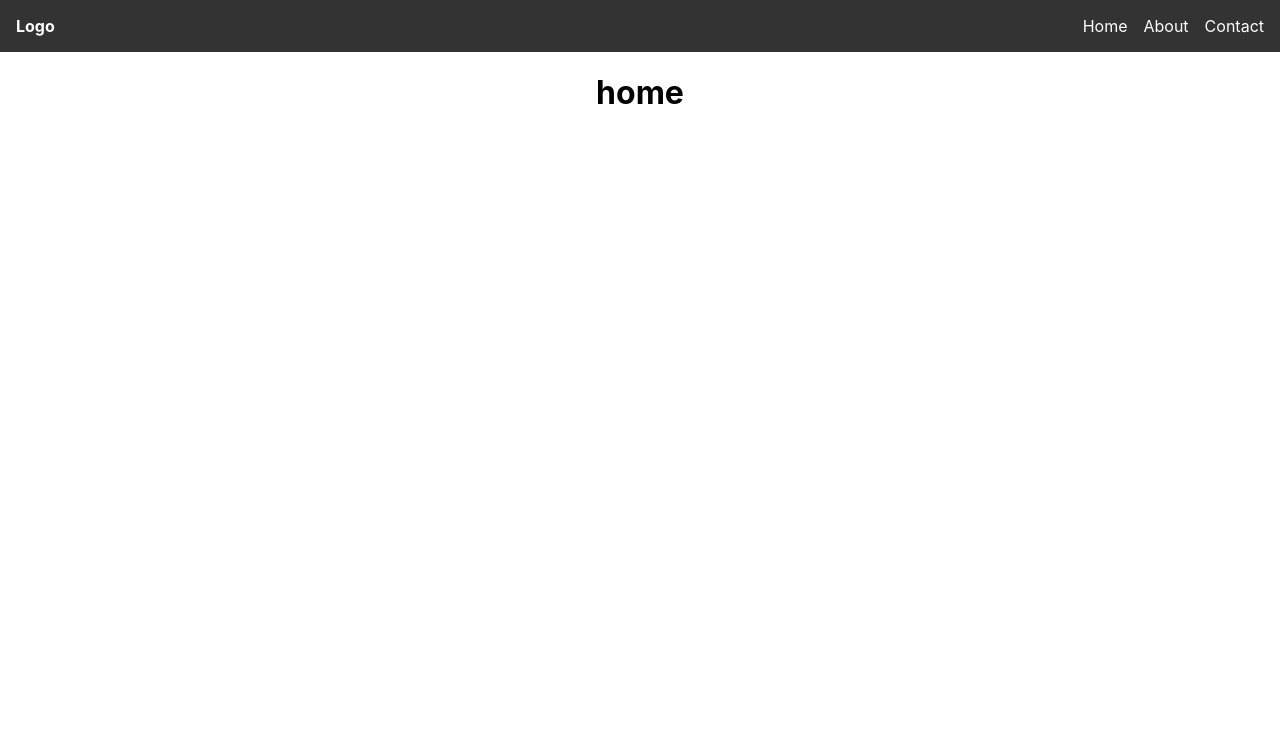
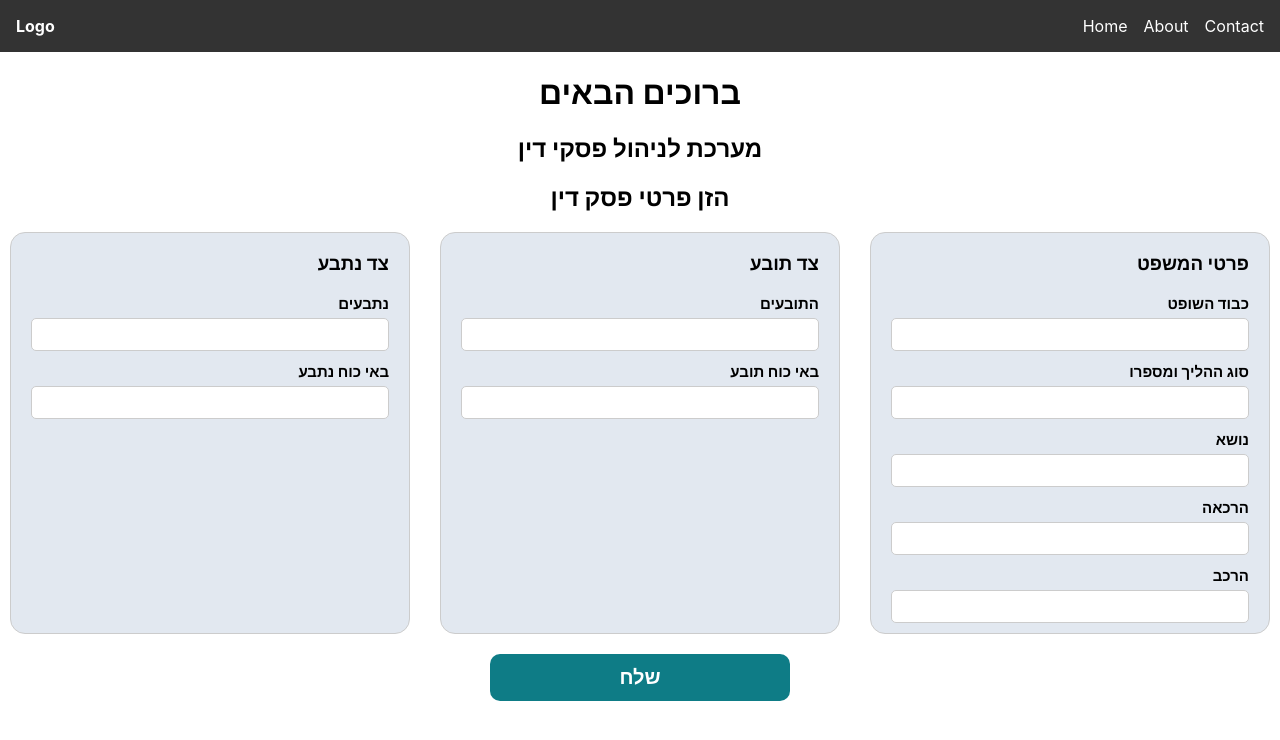
Before and after one commit to tomerda3/Judgment_System, a React (Create React App) app: page / in a window 1280 px wide. Shown: the top 740 px of the page. Built offline with nearby package versions, Linux system fonts and the light colour scheme.

Commit message:
home screen

```diff
--- a/src/App.css
+++ b/src/App.css
@@ -1,38 +1,54 @@
-.App {
+.headerContainer {
   text-align: center;
 }
 
-.App-logo {
-  height: 40vmin;
-  pointer-events: none;
+.formSection {
+  text-align: right;
+  margin-top: 20px;
+  margin-bottom: 20px;
 }
 
-@media (prefers-reduced-motion: no-preference) {
-  .App-logo {
-    animation: App-logo-spin infinite 20s linear;
-  }
+.mainFormContainer {
+  display: grid;
+  grid-template-columns: repeat(3, 1fr); /* Adjust as needed */
+  gap: 30px; /* Adjust gap between divs as needed */
 }
 
-.App-header {
-  background-color: #282c34;
-  min-height: 100vh;
-  display: flex;
-  flex-direction: column;
-  align-items: center;
-  justify-content: center;
-  font-size: calc(10px + 2vmin);
-  color: white;
+.innerFormContainer {
+  background-color: #e2e8f0;
+  padding-left: 20px;
+  padding-right: 20px;
+  box-sizing: border-box; /* Include padding and border in the width */
+  border-radius: 15px; /* Set border radius for rounded corners */
+  border: 1px solid #ccc; /* Add border for better appearance */
 }
 
-.App-link {
-  color: #61dafb;
+.lableStyle {
+  font-size: 15px;
+  font-weight: bold;
 }
 
-@keyframes App-logo-spin {
-  from {
-    transform: rotate(0deg);
-  }
-  to {
-    transform: rotate(360deg);
-  }
+.input-field {
+  width: 100%; /* Set the width to 100% */
+  padding: 8px; /* Add padding for better appearance */
+  box-sizing: border-box; /* Include padding and border in the width */
+  direction: rtl;
+  margin-bottom: 10px;
+  margin-top: 5px;
+  border-radius: 5px; /* Set border radius for rounded corners */
+  border: 1px solid #ccc; /* Add border for better appearance */
 }
+
+.submit-button {
+  background-color: #0e7c86; /* Set background color to green */
+  color: white; /* Set text color to white */
+  font-size: 20px; /* Set font size to be larger */
+  font-weight: bold; /* Set font weight to bold */
+  padding: 12px 20px; /* Add padding for better appearance */
+  border: none; /* Remove border */
+  border-radius: 10px; /* Add rounded corners */
+  cursor: pointer; /* Add pointer cursor on hover */
+  display: block; /* Make it a block element */
+  margin: 0 auto; /* Center horizontally */
+  width: 300px;
+}
--- a/src/screens/HomeScreen.js
+++ b/src/screens/HomeScreen.js
@@ -1,11 +1,155 @@
-import React from "react";
+import React, { useState } from "react";
 import Navbar from "../components/NavBar";
 
 function HomeScreen() {
+  const [name, setName] = useState("");
+  const [message, setMessage] = useState("");
+  const [procedureAndNumber, setProcedureAndNumber] = useState("");
+  const [subject, setSubject] = useState("");
+  const [proofreading, setProofreading] = useState("");
+  const [composition, setComposition] = useState("");
+  const [plaintiffs, setPlaintiffs] = useState("");
+  const [attorney, setAttorney] = useState("");
+  const [defendants, setDefendants] = useState("");
+  const [defendantAttorney, setDefendantAttorney] = useState("");
+
+  // Function to handle form submission
+  const handleSubmit = (e) => {
+    e.preventDefault();
+  };
+
   return (
-    <div className="homescreen">
+    <div>
       <Navbar />
-      <h1>home</h1>
+      <div style={{ paddingRight: 10, paddingLeft: 10 }}>
+        <div className="headerContainer">
+          <h1>ברוכים הבאים</h1>
+          <h2>מערכת לניהול פסקי דין</h2>
+        </div>
+        <div className="formSection">
+          <h2 style={{ textAlign: "center" }}>הזן פרטי פסק דין</h2>
+          <form onSubmit={handleSubmit}>
+            <div className="mainFormContainer">
+              <div className="innerFormContainer">
+                <h3>צד נתבע</h3>
+                <label className="lableStyle" htmlFor="defendants">
+                  נתבעים
+                </label>
+                <br />
+                <input
+                  className="input-field"
+                  id="defendants"
+                  value={defendants}
+                  onChange={(e) => setDefendants(e.target.value)}
+                ></input>
+                <br />
+
+                <label className="lableStyle" htmlFor="defendantAttorney">
+                  באי כוח נתבע
+                </label>
+                <br />
+                <input
+                  className="input-field"
+                  id="defendantAttorney"
+                  value={defendantAttorney}
+                  onChange={(e) => setDefendantAttorney(e.target.value)}
+                ></input>
+                <br />
+              </div>
+              <div className="innerFormContainer">
+                <h3>צד תובע</h3>
+                <label className="lableStyle" htmlFor="plaintiffs">
+                  התובעים
+                </label>
+                <br />
+                <input
+                  className="input-field"
+                  id="plaintiffs"
+                  value={plaintiffs}
+                  onChange={(e) => setPlaintiffs(e.target.value)}
+                ></input>
+                <br />
+
+                <label className="lableStyle" htmlFor="attorney">
+                  באי כוח תובע
+                </label>
+                <br />
+                <input
+                  className="input-field"
+                  id="attorney"
+                  value={attorney}
+                  onChange={(e) => setAttorney(e.target.value)}
+                ></input>
+                <br />
+              </div>
+
+              <div className="innerFormContainer">
+                <h3>פרטי המשפט</h3>
+                <label className="lableStyle" htmlFor="name">
+                  כבוד השופט
+                </label>
+                <br />
+                <input
+                  className="input-field"
+                  type="text"
+                  id="name"
+                  value={name}
+                  onChange={(e) => setName(e.target.value)}
+                />
+                <br />
+                <label className="lableStyle" htmlFor="procedureAndNumber">
+                  סוג ההליך ומספרו
+                </label>
+                <br />
+                <input
+                  className="input-field"
+                  type="text"
+                  id="procedureAndNumber"
+                  value={procedureAndNumber}
+                  onChange={(e) => setProcedureAndNumber(e.target.value)}
+                />
+                <br />
+                <label className="lableStyle" htmlFor="subject">
+                  נושא
+                </label>
+                <br />
+                <input
+                  className="input-field"
+                  type="text"
+                  id="subject"
+                  value={subject}
+                  onChange={(e) => setSubject(e.target.value)}
+                />
+                <br />
+                <label className="lableStyle" htmlFor="proofreading">
+                  הרכאה
+                </label>
+                <br />
+                <input
+                  className="input-field"
+                  type="text"
+                  id="proofreading"
+                  value={proofreading}
+                  onChange={(e) => setProofreading(e.target.value)}
+                />
+                <br />
+                <label className="lableStyle" htmlFor="composition">
+                  הרכב
+                </label>
+                <br />
+                <input
+                  className="input-field"
+                  id="composition"
+                  value={composition}
+                  onChange={(e) => setComposition(e.target.value)}
+                ></input>
+                <br />
+              </div>
+            </div>
+          </form>
+        </div>
+        <input className="submit-button" type="submit" value="שלח" />
+      </div>
     </div>
   );
 }
```
Also changed, not shown: 1 other file (tests, documents, lock files or other folders).
